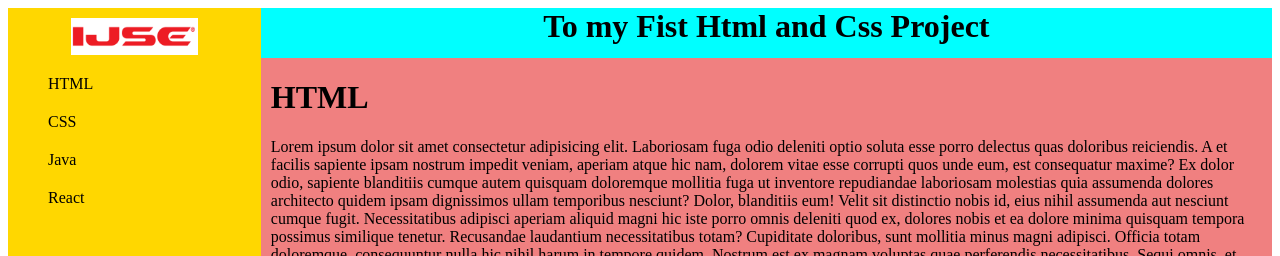
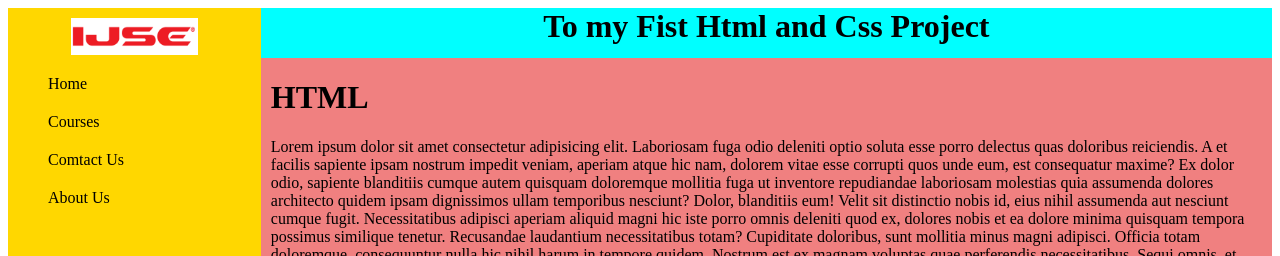
Before and after one commit to Direct-Entry-7/html-test-project, a plain HTML site: page index.html in a window 1280 px wide. Shown: the top 256 px of the page. Drawn offline with Linux system fonts and the light colour scheme.

Commit message:
list items name changed

```diff
--- a/index.html
+++ b/index.html
@@ -15,10 +15,10 @@
         </div>
 
         <ul>
-          <li><a href="">HTML</a></li>
-          <li><a href="">CSS</a></li>
-          <li><a href="">Java</a></li>
-          <li><a href="">React</a></li>
+          <li><a href="">Home</a></li>
+          <li><a href="">Courses</a></li>
+          <li><a href="">Comtact Us</a></li>
+          <li><a href="">About Us</a></li>
         </ul>
       </div>
       <div class="container2">
```
